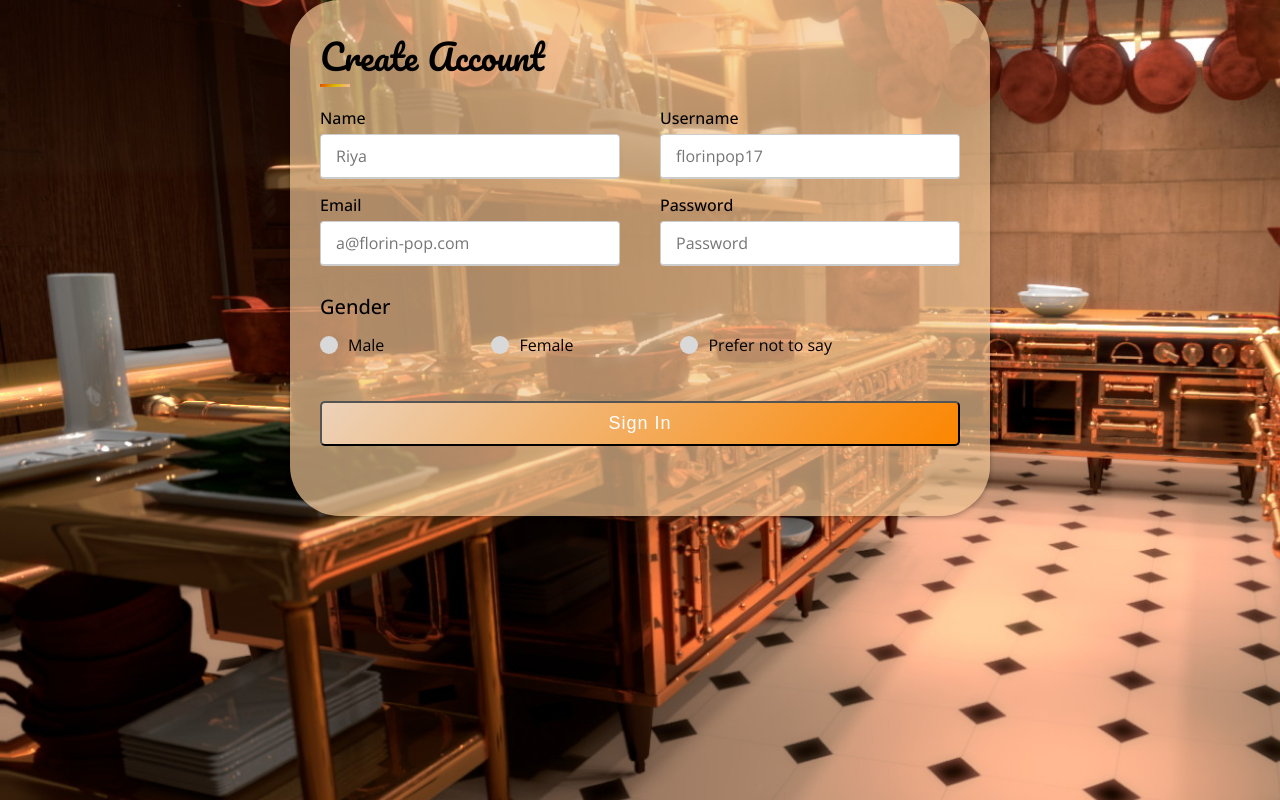
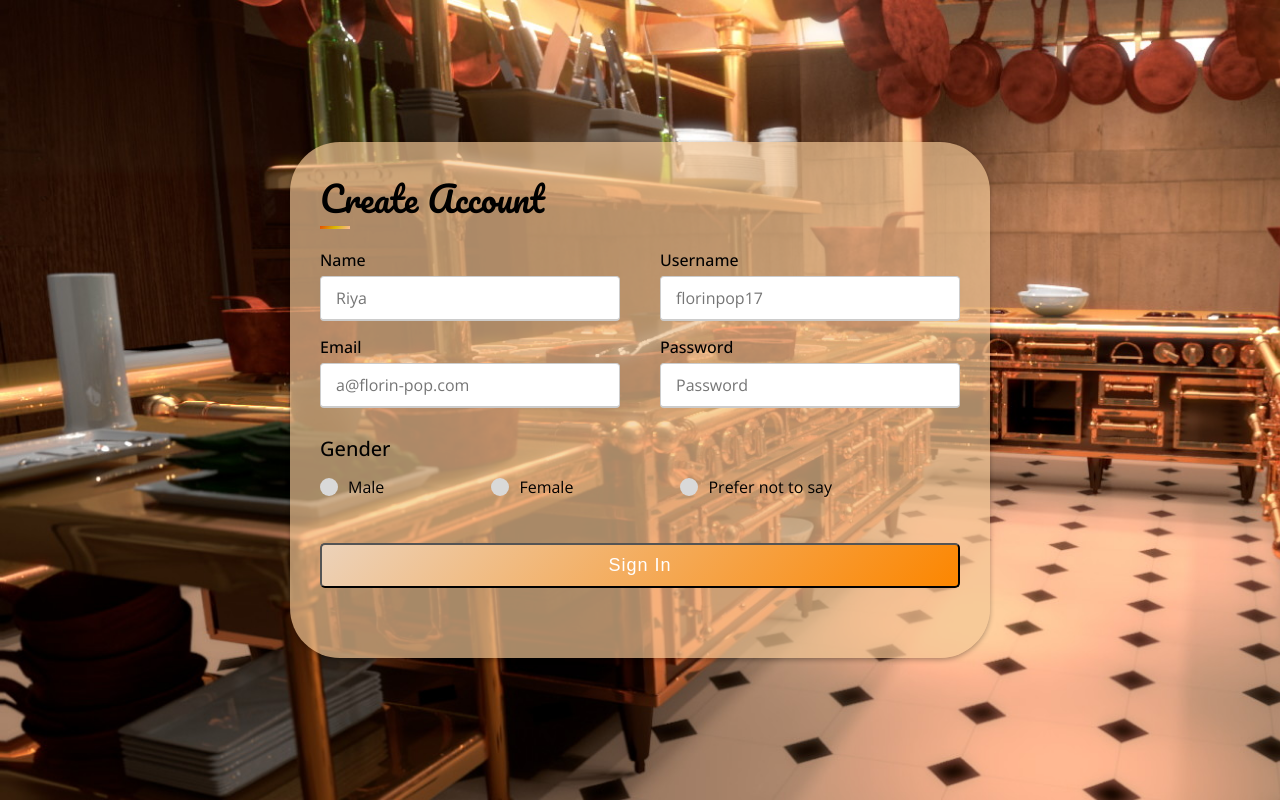
Before and after one commit to Satya-Chandana/CooksDesk, a PHP site: page /admin/form101.html in a window 1280 px wide. Run offline with PHP 8.4, Linux system fonts and the light colour scheme; some web fonts are replaced.

Commit message:
Update form66.css

```diff
--- a/Final/admin/css/form66.css
+++ b/Final/admin/css/form66.css
@@ -18,7 +18,7 @@ body {
 	display: flex;
 	align-items: center;
 	justify-content: center;
-	/* height: 100vh; */
+        height: 100vh;
 
 }
 
```
